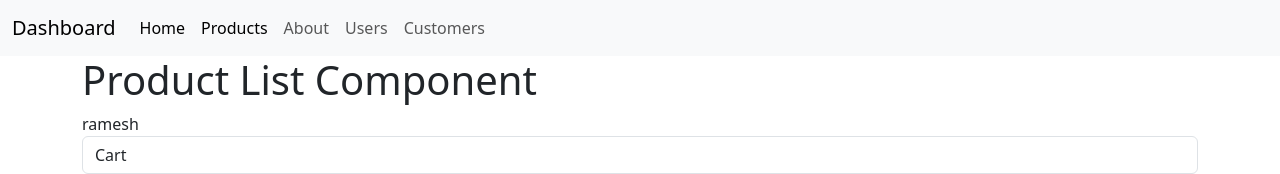
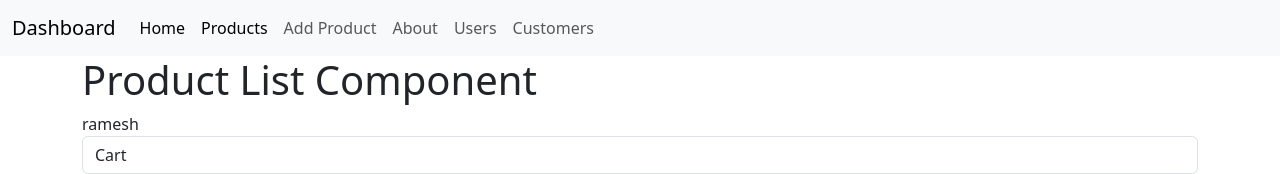
Before and after one commit to programmingwithharsh/angular-aug24, an Angular app: page /products in a window 1280 px wide. Shown: the top 174 px of the page. Built offline with nearby package versions, Linux system fonts and the light colour scheme.

Commit message:
Added Add Product Component along with nav

```diff
--- /dev/null
+++ b/src/app/addproduct/addproduct.component.html
@@ -0,0 +1 @@
+<p>addproduct works!</p>
--- a/src/app/app.component.html
+++ b/src/app/app.component.html
@@ -12,6 +12,9 @@
                 </li>
                 <li class="nav-item">
                     <a class="nav-link" routerLinkActive="active" routerLink="/products">Products</a>
+                </li>
+                <li class="nav-item">
+                    <a class="nav-link" routerLinkActive="active" routerLink="/addproduct">Add Product</a>
                 </li>
                 <li class="nav-item">
                     <a class="nav-link" routerLinkActive="active" routerLink="/about">About</a>
```
Also changed, not shown: src/app/addproduct/addproduct.component.ts (added, +12 -0 lines), src/app/app.routes.ts (+9 -7 lines), src/app/addproduct/addproduct.component.scss (added), 1 other file (tests, documents, lock files or other folders).
